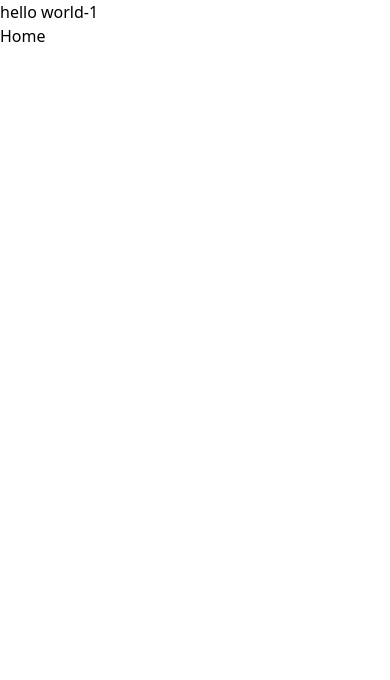
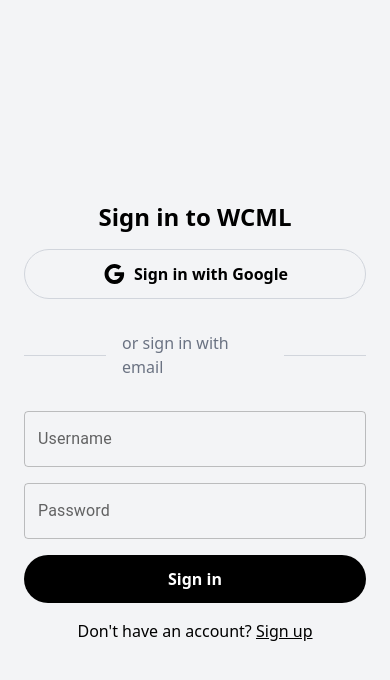
Before and after one commit to shivamkumar692005/WCML, a React (Vite) app in the folder frontend/: page / in a window 390 px wide. Shown: the top 680 px of the page. Built offline with nearby package versions, Linux system fonts and the light colour scheme.

Commit message:
Auth page working on UI day-1

```diff
--- a/frontend/package.json
+++ b/frontend/package.json
@@ -10,10 +10,16 @@
     "preview": "vite preview"
   },
   "dependencies": {
+    "@emotion/react": "^11.14.0",
+    "@emotion/styled": "^11.14.0",
+    "@mui/icons-material": "^6.4.5",
+    "@mui/material": "^6.4.5",
+    "@mui/styled-engine-sc": "^6.4.3",
     "@tailwindcss/vite": "^4.0.7",
     "react": "^18.3.1",
     "react-dom": "^18.3.1",
     "recoil": "^0.7.7",
+    "styled-components": "^6.1.15",
     "tailwindcss": "^4.0.7"
   },
   "devDependencies": {
--- a/frontend/src/App.jsx
+++ b/frontend/src/App.jsx
@@ -1,12 +1,11 @@
 import './App.css'
-import Home from './pages/home'
+import Auth from './pages/Auth'
 
 function App() {
 
   return (
     <>
-     <h1>hello world-1</h1>
-     <Home />
+     <Auth />
     </>
   )
 }
--- /dev/null
+++ b/frontend/src/pages/Auth.jsx
@@ -0,0 +1,166 @@
+import TextField from "@mui/material/TextField";
+import GoogleIcon from "@mui/icons-material/Google";
+import { useState } from "react";
+import ArrowLeftIcon from "@mui/icons-material/ArrowLeft";
+
+export default function Auth() {
+  const [isSignIn, setIsSignIn] = useState(true);
+  const [signupWithEmail, setSignupWithEmail] = useState(false);
+  return (
+    <div className="grid md:grid-cols-[minmax(25%,35%)_1fr] grid-cols-1 h-screen relative">
+
+      <div className="p-8 bg-[#080808] text-white flex-col justify-center relative gap-5 hidden md:flex">
+        <div className="flex items-center space-x-2">
+          <img
+            src="logo.webp"
+            alt="Webflow"
+            className="w-13 h-13 rounded-4xl"
+          />
+          <h2 className="text-xl font-semibold hover:text-gray-500 duration-300 cursor-pointer">
+            WCML
+          </h2>
+        </div>
+        <h1 className="text-3xl font-semibold z-1">
+          Empower AI, Monetize Innovation – Your ML Hub for Predictions &
+          Deployment!
+        </h1>
+        <button className="bg-blue-500 text-white px-4 py-3 mt-10 rounded-md font-semibold cursor-pointer z-1">
+          Discover WCML
+        </button>
+        <div className="absolute bottom-0 left-0 w-full flex justify-center  md:block">
+          <img
+            src="https://th.bing.com/th/id/OIP.CD0lIEEEPFWqMRoLIWh0XAHaEK?rs=1&pid=ImgDetMain"
+            className="w-full opacity-40 rounded-t-2xl"
+            alt="Background"
+          />
+        </div>
+      </div>
+
+      {isSignIn && !signupWithEmail && (
+        <div className="bg-gray-100 flex justify-center items-center p-6">
+          <div className="w-full max-w-md mx-auto flex flex-col gap-4">
+            <h1 className="text-2xl text-black font-bold text-center">
+              Sign in to WCML
+            </h1>
+            <button className="text-black border-1 border-gray-300 px-6 py-3 rounded-4xl font-semibold flex justify-center gap-2 items-center w-full cursor-pointer">
+              <GoogleIcon /> Sign in with Google
+            </button>
+
+            <div className="flex items-center gap-4 my-4 justify-center">
+              <div className="border-b-1 border-gray-300 w-1/4"></div>
+              <p className="text-gray-500">or sign in with email</p>
+              <div className="border-b-1 border-gray-300 w-1/4"></div>
+            </div>
+
+            <div className="flex flex-col gap-4">
+              <TextField
+                id="username"
+                label="Username"
+                variant="outlined"
+                fullWidth
+              />
+              <TextField
+                id="password"
+                label="Password"
+                variant="outlined"
+                fullWidth
+                type="password"
+              />
+              <button className="bg-black text-white py-3 rounded-4xl font-semibold cursor-pointer hover:bg-[#565564] w-full">
+                Sign in
+              </button>
+              <button
+                className="text-black hover:text-[#565564] cursor-pointer"
+                onClick={() => setIsSignIn(false)}
+              >
+                Don't have an account?{" "}
+                <span className="underline">Sign up</span>
+              </button>
+            </div>
+          </div>
+        </div>
+      )}
+
+      {!isSignIn && !signupWithEmail && (
+        <div className="flex flex-col justify-center p-6 gap-6 mx-auto">
+          <h1 className="text-2xl text-black font-bold text-">
+            Sign up to WCML
+          </h1>
+          <div className=" w-md md:w-md  flex-col gap-4 justify-center items-center mt-4">
+            <button className="text-white  bg-black px-6 py-3 rounded-4xl font-semibold flex justify-center gap-2 items-center w-full hover:bg-[#565564] cursor-pointer">
+              <GoogleIcon /> Sign up with Google
+            </button>
+
+            <div className="flex items-center gap-4 my-4 justify-center">
+              <div className="border-b-1 border-gray-300 w-1/2"></div>
+              <p className="text-gray-500">or</p>
+              <div className="border-b-1 border-gray-300 w-1/2"></div>
+            </div>
+            <button
+              className="border-1 border-gray-300 py-3 rounded-4xl font-semibold cursor-pointer  w-full"
+              onClick={() => {
+                setSignupWithEmail(true);
+                setIsSignIn(false);
+              }}
+            >
+              Continue with email
+            </button>
+            <div className="flex justify-center items-center mt-2">
+              <button
+                className="text-black hover:text-[#565564] cursor-pointer"
+                onClick={() => setIsSignIn(!isSignIn)}
+              >
+                Don't have an account?{" "}
+                <span className="underline">Sign up</span>
+              </button>
+            </div>
+          </div>
+        </div>
+      )}
+
+      {signupWithEmail && (
+        <div className="bg-gray-100 flex justify-center items-center p-6">
+          <div className="w-full max-w-md mx-auto flex flex-col gap-4 relative">
+            <button className="absolute  -left-4 lg:-left-30 border-2 rounded-full cursor-pointer border-gray-300 p-1 font-bold" onClick={() => setSignupWithEmail(false)}>
+              <ArrowLeftIcon fontSize="large" />
+            </button>
+            <h1 className="text-2xl text-black font-bold text-center">
+              Sign up to WCML
+            </h1>
+            <div className="flex gap-4 justify-center items-center mt-4">
+              <TextField id="name" label="Name" variant="outlined" fullWidth />
+              <TextField
+                id="username"
+                label="Username"
+                variant="outlined"
+                fullWidth
+              />
+            </div>
+            <TextField id="email" label="Email" variant="outlined" fullWidth />
+            <TextField
+              id="password"
+              label="Password"
+              variant="outlined"
+              fullWidth
+              type="password"
+            />
+            <button className="bg-black text-white py-3 rounded-4xl font-semibold cursor-pointer hover:bg-[#565564] w-full">
+              Sign up
+            </button>
+            <button
+              className="text-black hover:text-[#565564] cursor-pointer"
+              onClick={() => {
+                setSignupWithEmail(false);
+                setIsSignIn(true);
+              }}
+            >
+              Already have an account?{" "}
+              <span className="underline">Sign In</span>
+            </button>
+          </div>
+        </div>
+      )}
+
+    </div>
+  );
+}
--- a/frontend/src/pages/home.jsx
+++ b/frontend/src/pages/home.jsx
@@ -1,4 +1,3 @@
-import React from 'react'
 
 export default function Home() {
   return (
```
Also changed, not shown: frontend/public/logo.webp (added), 1 other file (tests, documents, lock files or other folders).
